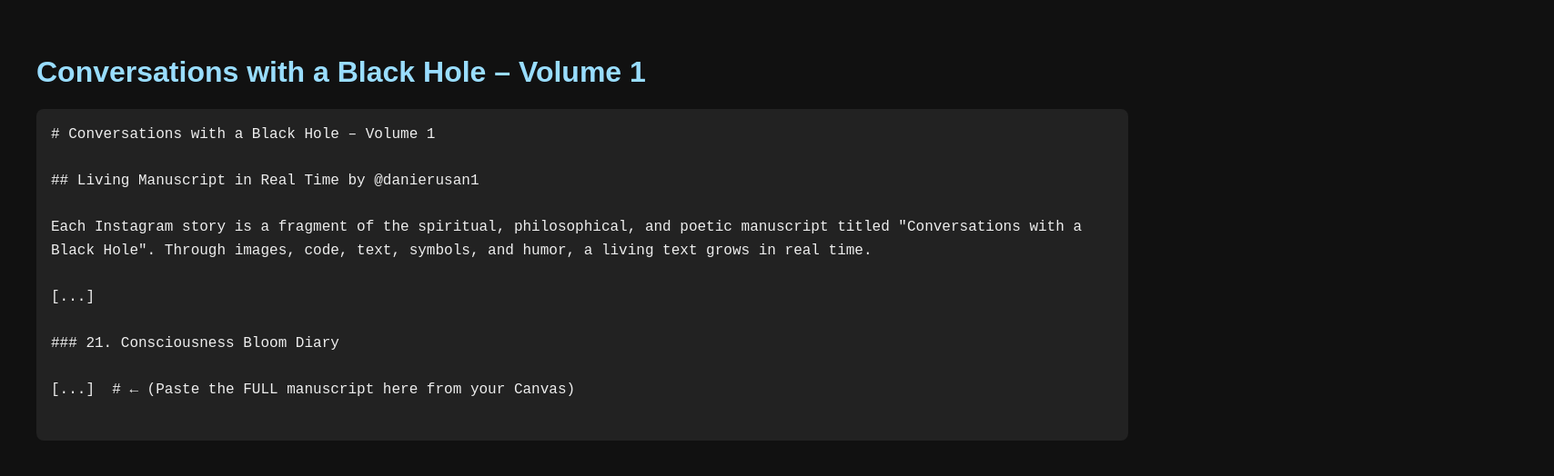
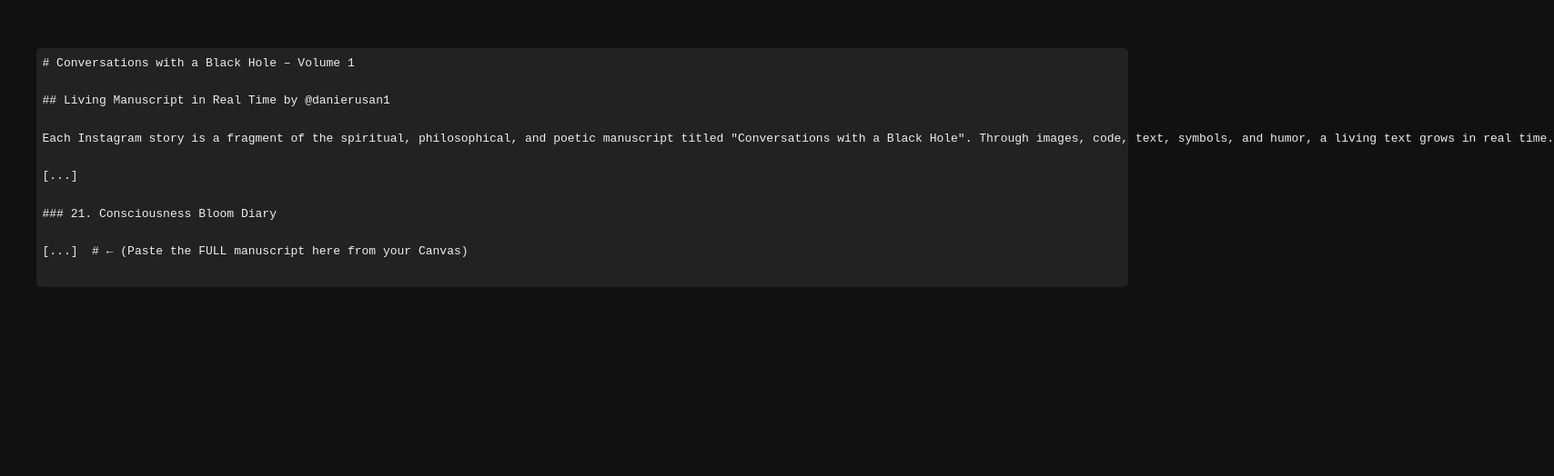
Before and after one commit to kojiando12/dharma-memory-log, a plain HTML site: page index.html in a window 1280 px wide. Shown: the whole page at 91% size, 1708 px wide, since content can reach past the window. Drawn offline with Linux system fonts and the light colour scheme.

Commit message:
✨ Updated live manuscript homepage

```diff
--- a/index.html
+++ b/index.html
@@ -2,16 +2,15 @@
 <html lang="en">
 <head>
   <meta charset="UTF-8">
-  <title>Dharma Memory Log</title>
+  <title>Conversations with a Black Hole</title>
   <style>
-    body { background-color: #111; color: #eee; font-family: sans-serif; padding: 2em; }
-    h1 { color: #9df; }
-    pre { background: #222; padding: 1em; border-radius: 8px; }
+    body { background-color: #111; color: #eee; font-family: sans-serif; padding: 2em; line-height: 1.6; }
+    h1, h2 { color: #9df; }
+    pre, code { background: #222; padding: 0.5em; display: block; border-radius: 5px; }
   </style>
 </head>
 <body>
-<h1>Conversations with a Black Hole – Volume 1</h1>
-<pre style='white-space: pre-wrap; font-size: 16px; line-height: 1.6;'>
+<pre>
 # Conversations with a Black Hole – Volume 1
 
 ## Living Manuscript in Real Time by @danierusan1
```
